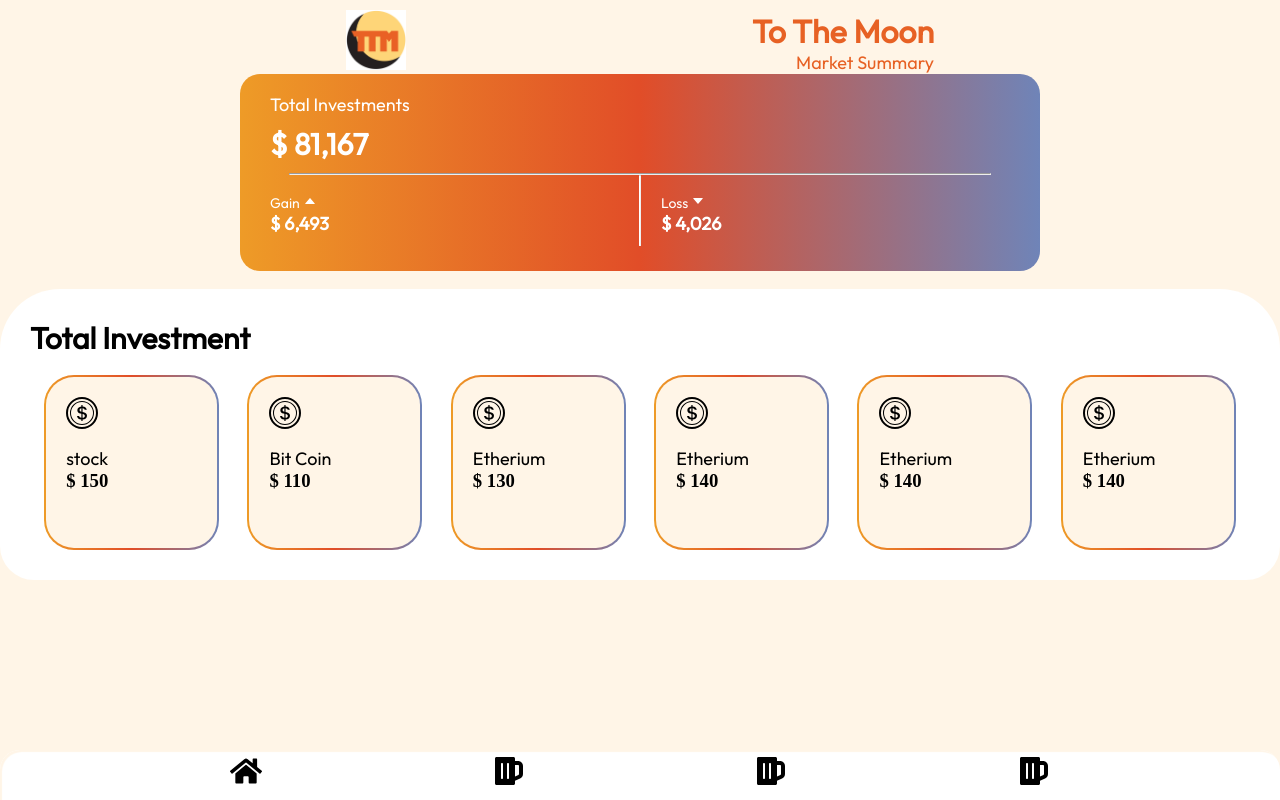
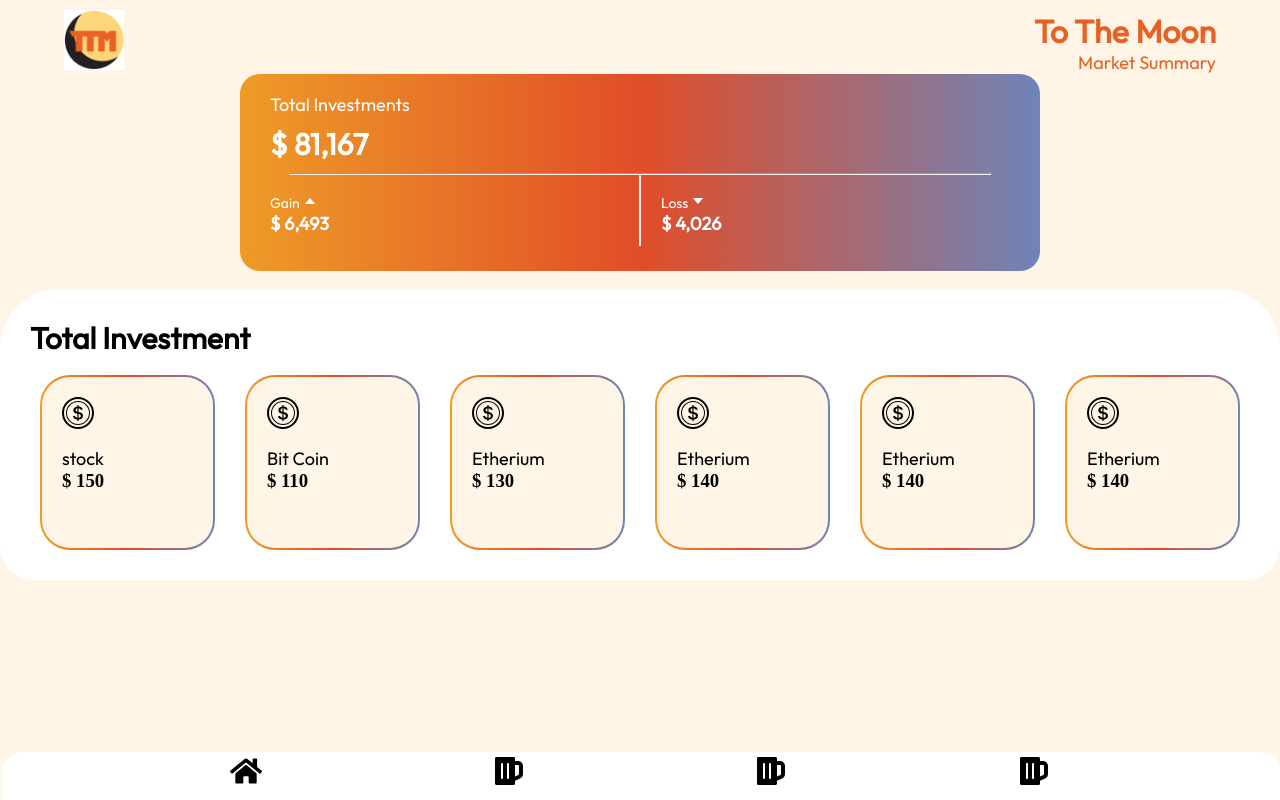
Before and after one commit to ChaeHoonK/CryptoBotFrontend, a Next.js app in the folder to-the-moon/: page / in a window 1280 px wide. Built offline with nearby package versions, Linux system fonts and the light colour scheme.

Commit message:
style changed little bit

```diff
--- a/to-the-moon/pages/index.tsx
+++ b/to-the-moon/pages/index.tsx
@@ -32,10 +32,12 @@ export default function Home() {
         <div
           style={{
             display: "flex",
-            justifyContent: 'space-evenly',
+            justifyContent: 'space-between',
             alignItems: "center",
             width  : '100%',
-            marginTop : '10px'
+            marginTop : '10px',
+            paddingLeft: '5%',
+            paddingRight: '5%',
           }}
         >
           <div>
--- a/to-the-moon/styles/Home.module.css
+++ b/to-the-moon/styles/Home.module.css
@@ -28,6 +28,7 @@
   width: 100%;
   padding : 30px;
   justify-self:stretch !important;
+  margin-bottom: 50px;
 }
 
 .investCardContainer {
@@ -35,6 +36,7 @@
   flex-wrap: wrap;
   justify-content: space-around;
   row-gap: 10px;
+  gap: 10px;
 }
 
 .description {
```
